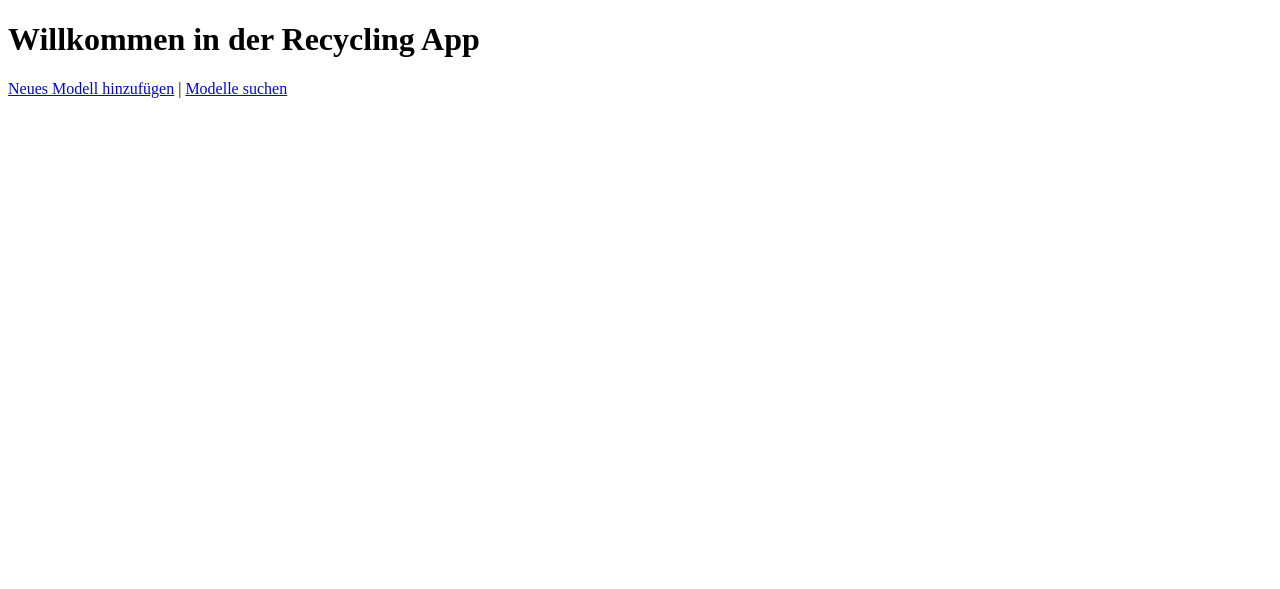
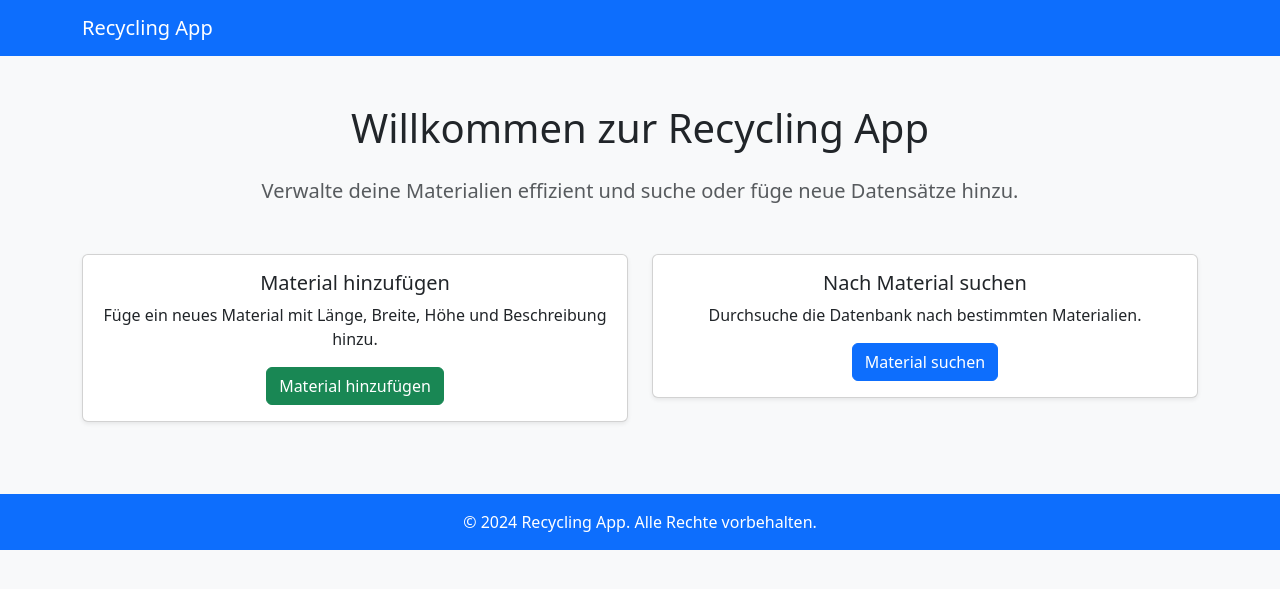
Before and after one commit to katringrs/recycling-app, a Flask app: page / in a window 1280 px wide. Shown: the top 589 px of the page. Run offline with Flask 3, Linux system fonts and the light colour scheme.

Commit message:
index auch geändert

```diff
--- a/templates/index.html
+++ b/templates/index.html
@@ -1,11 +1,60 @@
 <!DOCTYPE html>
 <html lang="en">
 <head>
+    <meta charset="UTF-8">
+    <meta name="viewport" content="width=device-width, initial-scale=1.0">
     <title>Recycling App</title>
+    <!-- Bootstrap CSS -->
+    <link href="https://cdn.jsdelivr.net/npm/bootstrap@5.3.0-alpha3/dist/css/bootstrap.min.css" rel="stylesheet">
 </head>
-<body>
-    <h1>Willkommen in der Recycling App</h1>
-    <a href="/add">Neues Modell hinzufügen</a> |
-    <a href="/search">Modelle suchen</a>
+<body class="bg-light">
+    <nav class="navbar navbar-expand-lg navbar-dark bg-primary">
+        <div class="container">
+            <a class="navbar-brand" href="#">Recycling App</a>
+        </div>
+    </nav>
+
+    <div class="container my-5">
+        <div class="text-center">
+            <h1 class="mb-4">Willkommen zur Recycling App</h1>
+            <p class="lead text-muted">
+                Verwalte deine Materialien effizient und suche oder füge neue Datensätze hinzu.
+            </p>
+        </div>
+
+        <div class="row mt-5">
+            <!-- Add Material -->
+            <div class="col-md-6 mb-4">
+                <div class="card shadow-sm">
+                    <div class="card-body text-center">
+                        <h5 class="card-title">Material hinzufügen</h5>
+                        <p class="card-text">
+                            Füge ein neues Material mit Länge, Breite, Höhe und Beschreibung hinzu.
+                        </p>
+                        <a href="/add" class="btn btn-success">Material hinzufügen</a>
+                    </div>
+                </div>
+            </div>
+            <!-- Search Material -->
+            <div class="col-md-6 mb-4">
+                <div class="card shadow-sm">
+                    <div class="card-body text-center">
+                        <h5 class="card-title">Nach Material suchen</h5>
+                        <p class="card-text">
+                            Durchsuche die Datenbank nach bestimmten Materialien.
+                        </p>
+                        <a href="/search" class="btn btn-primary">Material suchen</a>
+                    </div>
+                </div>
+            </div>
+        </div>
+    </div>
+
+    <footer class="bg-primary text-white text-center py-3">
+        <p class="mb-0">© 2024 Recycling App. Alle Rechte vorbehalten.</p>
+    </footer>
+
+    <!-- Bootstrap JS -->
+    <script src="https://cdn.jsdelivr.net/npm/bootstrap@5.3.0-alpha3/dist/js/bootstrap.bundle.min.js"></script>
 </body>
 </html>
```
